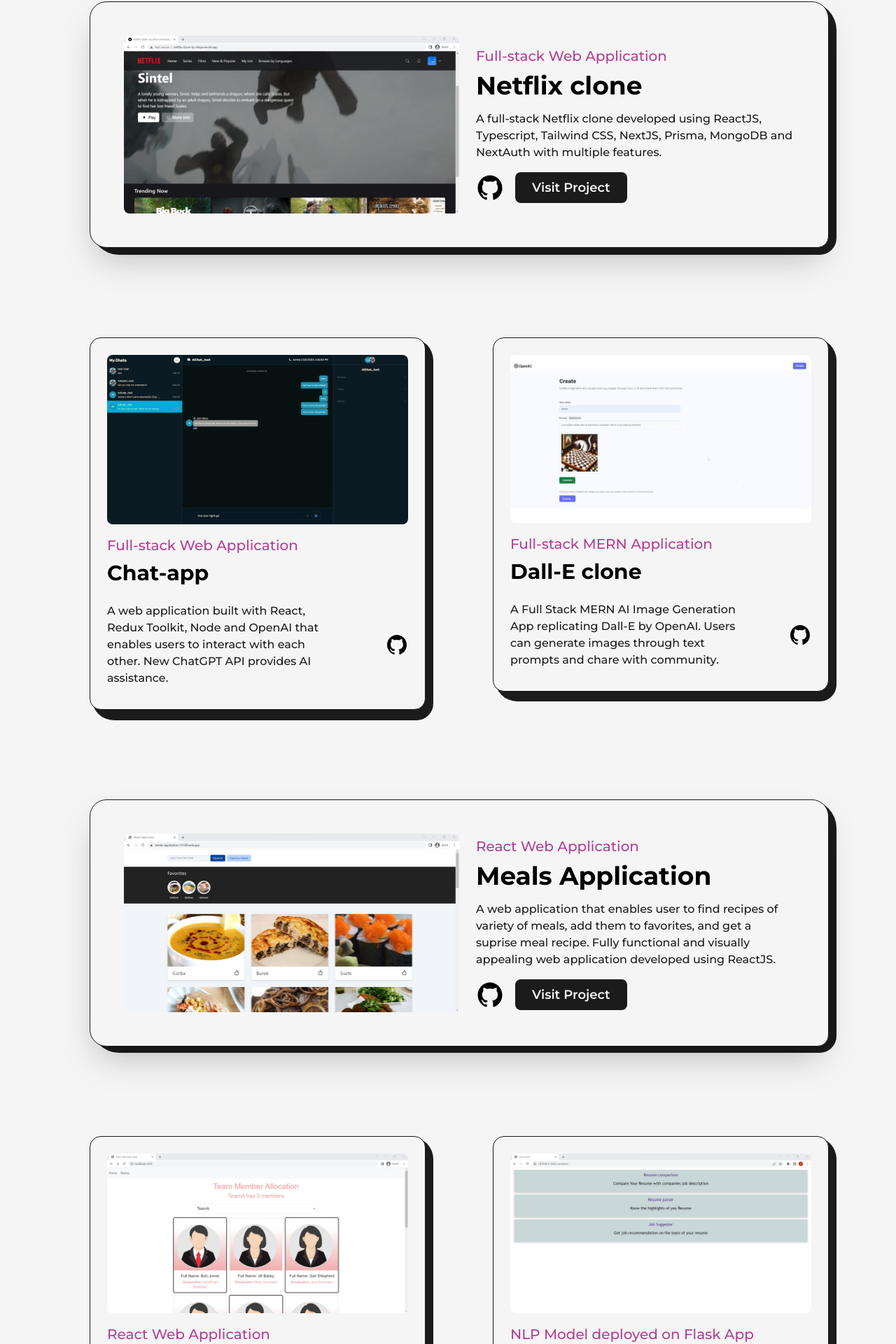
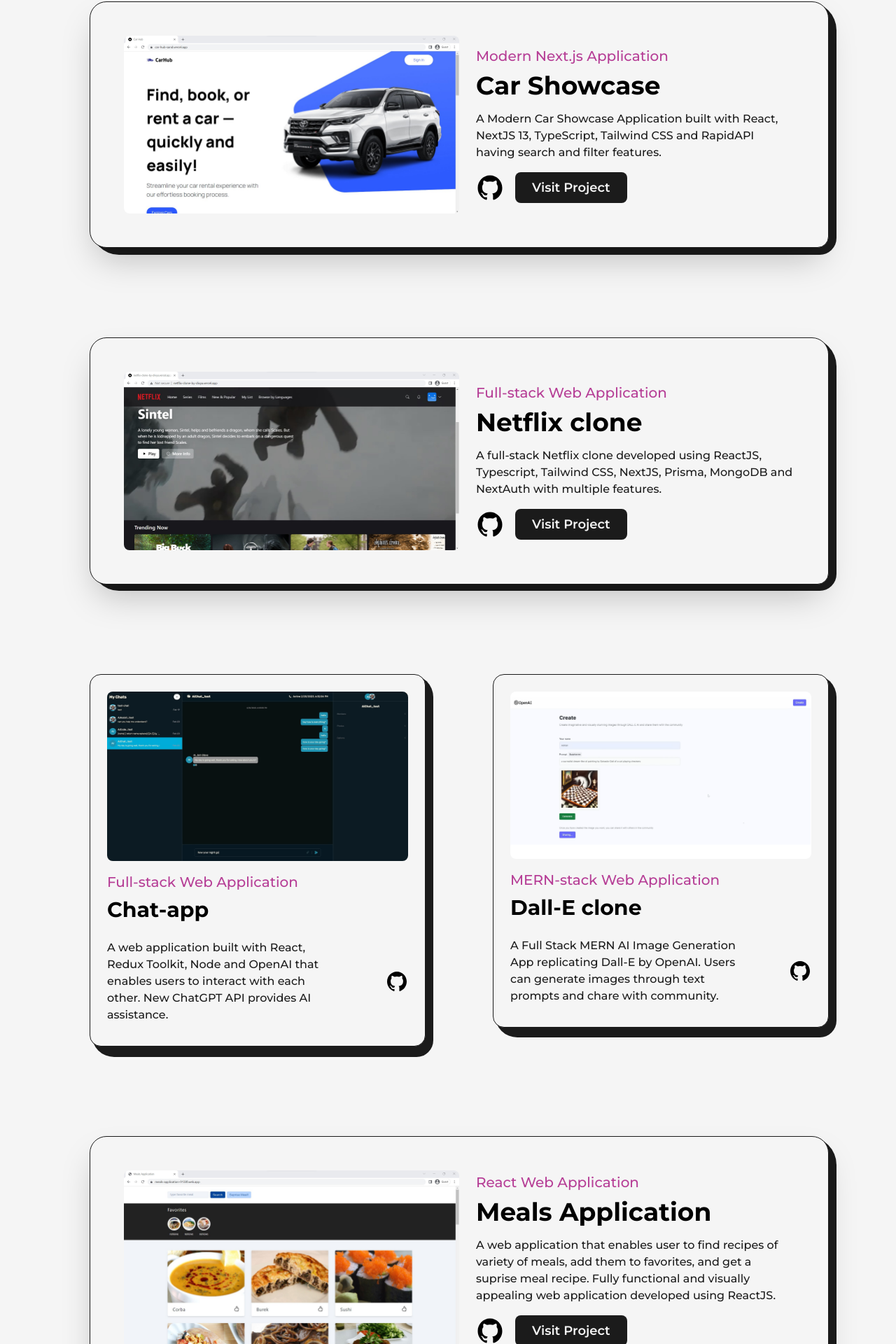
Before and after one commit to Divya5003/my-portfolio, a Next.js app: page /projects in a window 1280 px wide. Shown: the part 526-2446 px from the top of the page at 70% size. Built offline with nearby package versions, Linux system fonts and the light colour scheme.

Commit message:
added project

```diff
--- a/src/pages/index.js
+++ b/src/pages/index.js
@@ -43,7 +43,7 @@
               />
               <p className='my-4 text-base font-medium md:text-sm sm:text-xs'>
                 As a skilled full-stack developer, I am dedicated to turning ideas into innovative web applications.
-                Explore my latest projects and articles, showcasing my expertise in React.js and web development.
+                Explore my latest projects, showcasing my expertise in React.js and web development.
               </p>
               <div className='flex items-center self-start mt-2 lg:self-center'>
                 <Link
--- a/src/pages/projects.js
+++ b/src/pages/projects.js
@@ -12,6 +12,7 @@
 import project4 from '../../public/images/projects/meals-app.jpg'
 import project5 from '../../public/images/projects/team-allocation.jpg'
 import project6 from '../../public/images/projects/resume-analysis.jpg'
+import project7 from '../../public/images/projects/car-showcase.jpg'
 import TransitionEffect from '@/components/TransitionEffect'
 
 const FramerImage = motion(Image);
@@ -109,6 +110,16 @@
                     <div className='grid grid-cols-12 gap-24 gap-y-32 xl:gap-x-16 lg:gap-x-8 md:gap-y-24 sm:gap-x-0'>
                         <div className='col-span-12'>
                             <FeaturedProject
+                                title="Car Showcase"
+                                type="Modern Next.js Application"
+                                summary="A Modern Car Showcase Application built with React, NextJS 13, TypeScript, Tailwind CSS and RapidAPI having search and filter features."
+                                img={project7}
+                                link="https://car-hub-sand.vercel.app/"
+                                github="https://github.com/Divya5003/car-showcase"
+                            />
+                        </div>
+                        <div className='col-span-12'>
+                            <FeaturedProject
                                 title="Netflix clone"
                                 type="Full-stack Web Application"
                                 summary="A full-stack Netflix clone developed using ReactJS, Typescript, Tailwind CSS, NextJS, Prisma, MongoDB and NextAuth with multiple features."
@@ -129,7 +140,7 @@
                         <div className='col-span-6 sm:col-span-12'>
                             <Project
                                 title="Dall-E clone"
-                                type="Full-stack MERN Application"
+                                type="MERN-stack Web Application"
                                 img={project3}
                                 summary="A Full Stack MERN AI Image Generation App replicating Dall-E by OpenAI. Users can generate images through text prompts and chare with community."
                                 github="https://github.com/Divya5003/ai-image-generator"
@@ -157,7 +168,7 @@
                         <div className='col-span-6 sm:col-span-12'>
                             <Project
                                 title="Resume Analysis Website"
-                                type="NLP Model deployed on Flask App"
+                                type="NLP Model deployed on Flask Web App"
                                 img={project6}
                                 summary="An NLP based ML model that can compare resumes, parse important details, and suggest jobs on the basis of skills and experience. Helpful for both recruiters and applicants."
                                 github="https://github.com/Divya5003/Resume-Analysis-using-nlp"
```
Also changed, not shown: public/images/projects/car-showcase.jpg (added).
